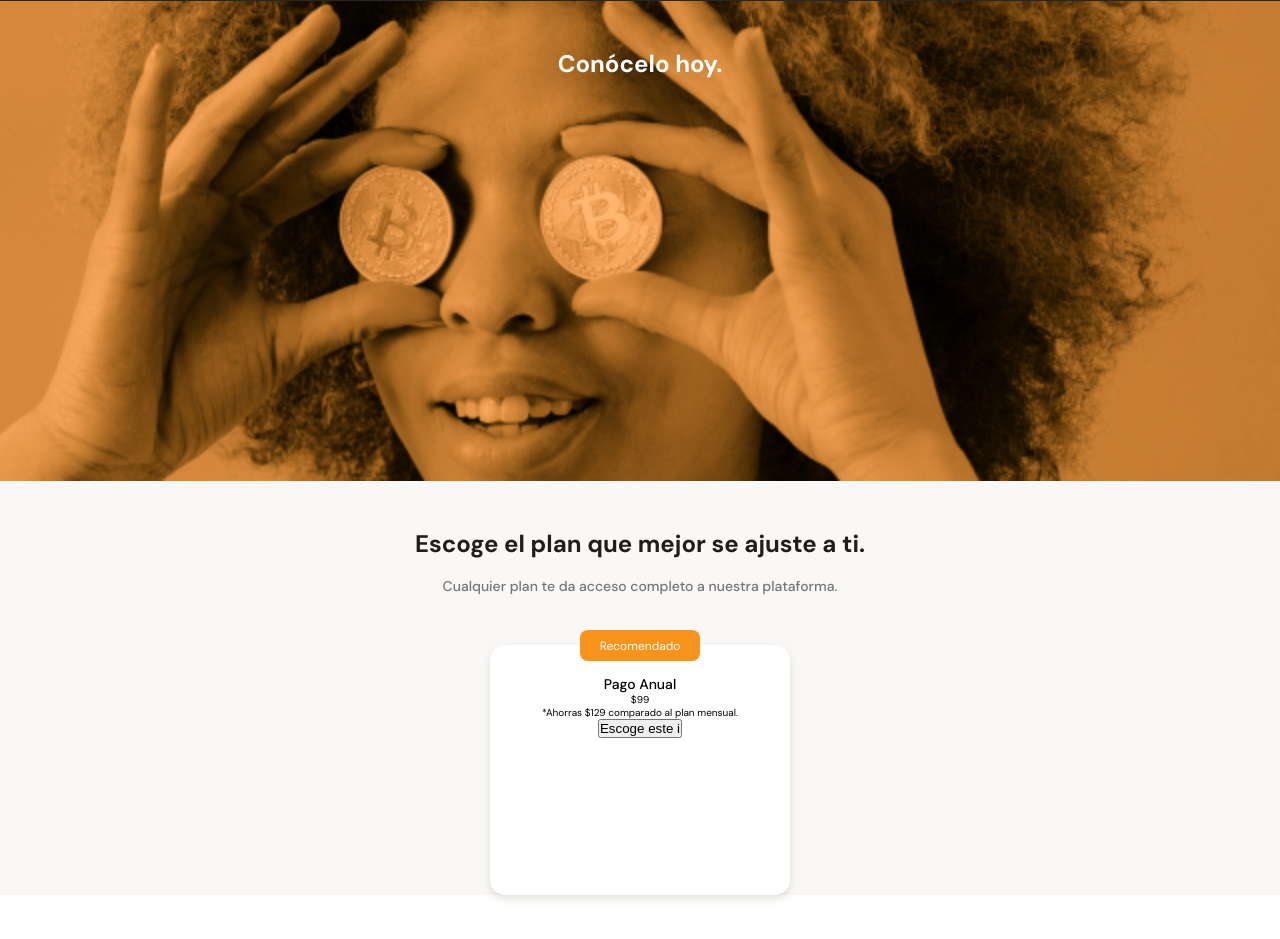
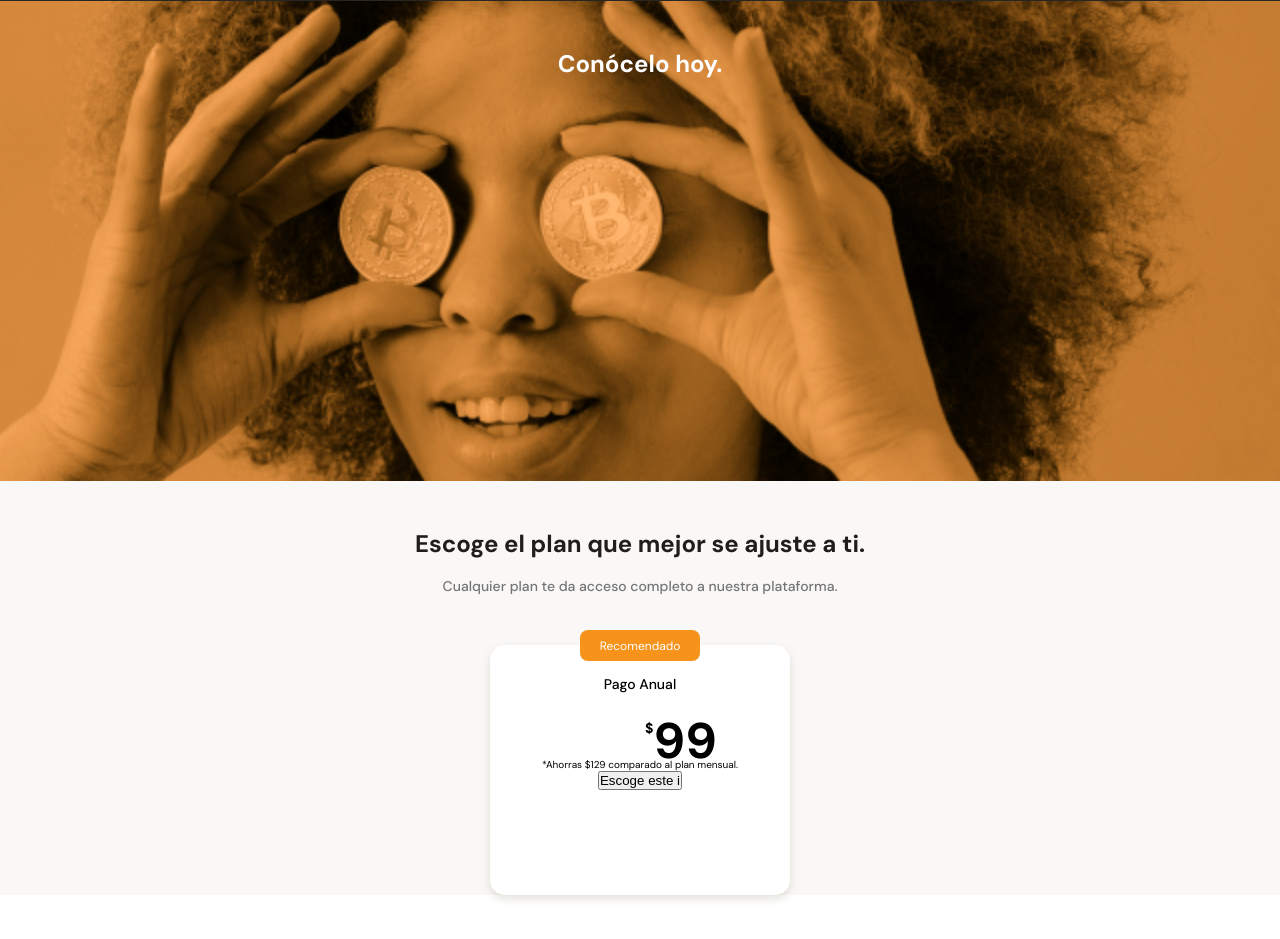
Before and after one commit to Ernestoc14/Curso-Resp-Des-MobileFirst-Platzi, a plain HTML site: page index.html in a window 1280 px wide. Shown: the part 1910-2849 px from the top of the page. Drawn offline with Linux system fonts and the light colour scheme.

Commit message:
Plan Section

```diff
--- a/index.html
+++ b/index.html
@@ -99,7 +99,7 @@
                     <p class="recommended">Recomendado</p>
                     <div class="plan-info-container">
                         <h3 class="plan-card--title">Pago Anual</h3>
-                        <p class="plan-card--price"><span>$</span>99</p>
+                        <p class="plan-card--price"><span class="plan-card--price tag">$</span>99</p>
                         <p class="plan-card--saving">*Ahorras $129 comparado al plan mensual.</p>
                         <button class="pland-card--ca">Escoge este <span>i</span></button>
                     </div>
--- a/styles.css
+++ b/styles.css
@@ -371,4 +371,18 @@ main{
     font-weight: 500;
     line-height: 1.8rem;
     color: black;
+    padding-bottom: 15px;
 }
+.plan-card--price{
+    width: 70px;
+    height: 50px;
+    font-size: 5rem;
+    font-weight: 900;
+    margin-left: calc(50% - 15px);
+}
+.plan-card--price span{
+    font-size: 1.4rem;
+    bottom: 25px;
+    position: relative;
+
+}
```
